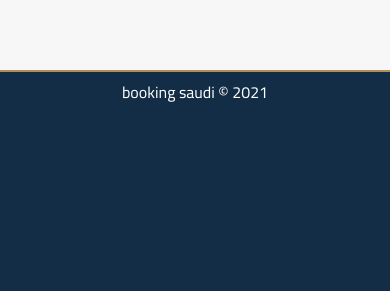
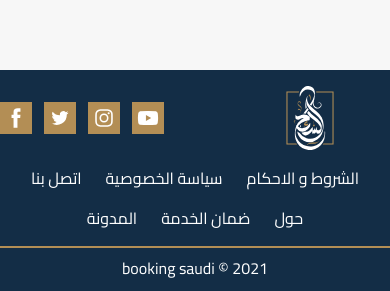
Before and after one commit to Safaayachi/Assa2eh, a Next.js app: page / in a window 390 px wide. Shown: the part 634-925 px from the top of the page. Built offline with nearby package versions, Linux system fonts and the light colour scheme.

Commit message:
footer done

```diff
--- a/components/Footer.js
+++ b/components/Footer.js
@@ -5,9 +5,10 @@ import Image from "next/image";
 const Footer = () => {
   return (
     <footer>
-      <div className="h-56 bg-secondary md:h-30">
-        <div className="container mx-auto divide-y-2 divide-primary md:px-8">
-          <div className="hidden md:flex md:justify-between md:items-center md:py-4 ">
+      <div className="h-56 bg-secondary md:h-48">
+        <div className=" container mx-auto divide-y-2 divide-primary md-px-8 space-y-4">
+          <div className="flex-col ">
+            <div className="flex justify-between items-center py-4 ">
               <div>
                 <ul className="flex  text-tint space-x-3">
                   <li>
@@ -68,8 +69,9 @@ const Footer = () => {
                   </li>
                 </ul>
               </div>
-            <div className=" md:flex md:space-x-6 text-tint md:justify-center">
-              <ul className="md:flex space-x-6">
+              <div className=" md:flex md:space-x-6 text-tint md:justify-center md:items-center">
+                <div className="hidden md:flex">
+                  <ul className=" md:flex space-x-6">
                     <li>
                       <Link href="/">اتصل بنا</Link>
                     </li>
@@ -86,6 +88,7 @@ const Footer = () => {
                     <Link href="/">حول</Link>
                   </ul>
                 </div>
+
                 <div>
                   <Link href="/">
                     <a>
@@ -100,6 +103,20 @@ const Footer = () => {
                   </Link>
                 </div>
               </div>
+            </div>
+            <div className="flex-col justify-center md:hidden space-y-4">
+              <div className="flex space-x-6 text-tint items-center justify-center">
+                <Link href="/">اتصل بنا</Link>
+                <Link href="/">سياسة الخصوصية</Link>
+                <Link href="/"> الشروط و الاحكام</Link>
+              </div>
+              <div className="flex space-x-6 text-tint items-center justify-center">
+                <Link href="/">المدونة</Link>
+                <Link href="/">ضمان الخدمة</Link>
+                <Link href="/">حول</Link>
+              </div>
+            </div>
+          </div>
           <div className="text-center text-tint py-2">
             <h3>booking saudi &copy; 2021</h3>
           </div>
```
Lines whose indentation alone changed are shown as unchanged.
